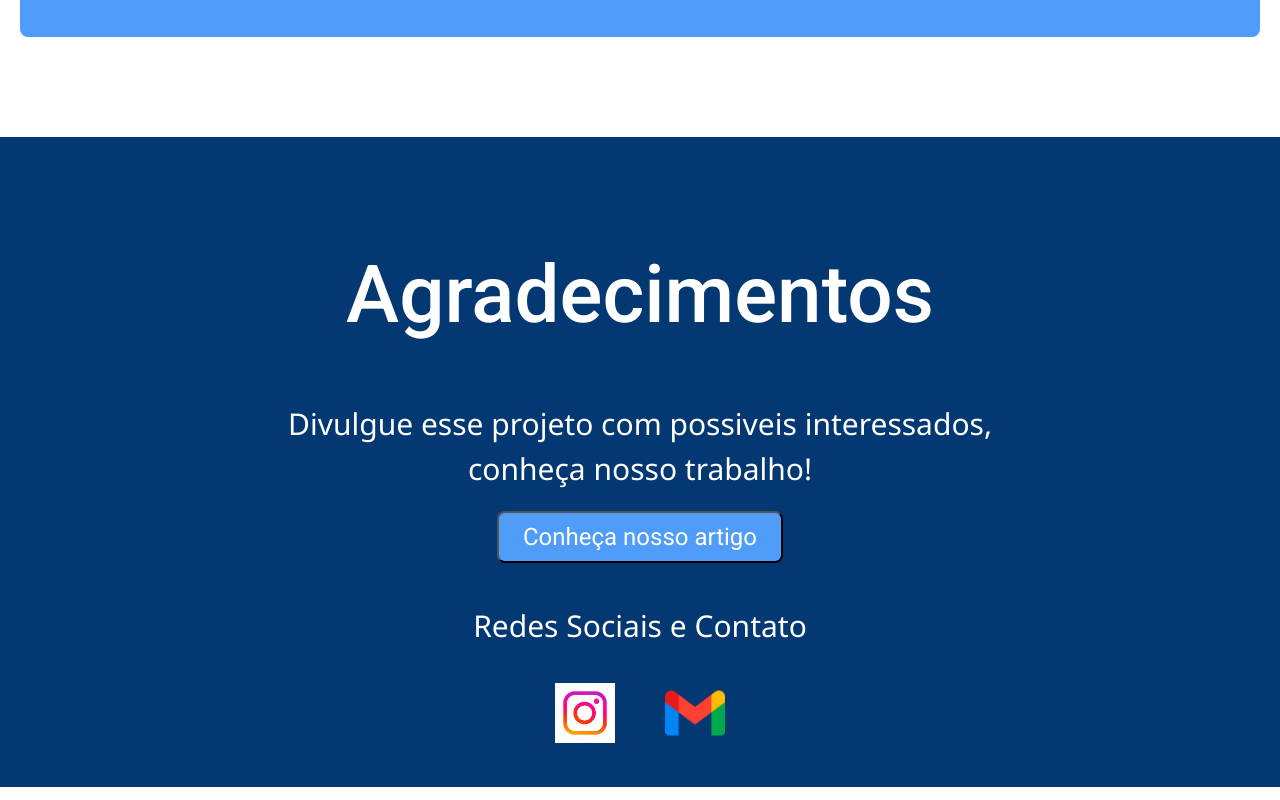
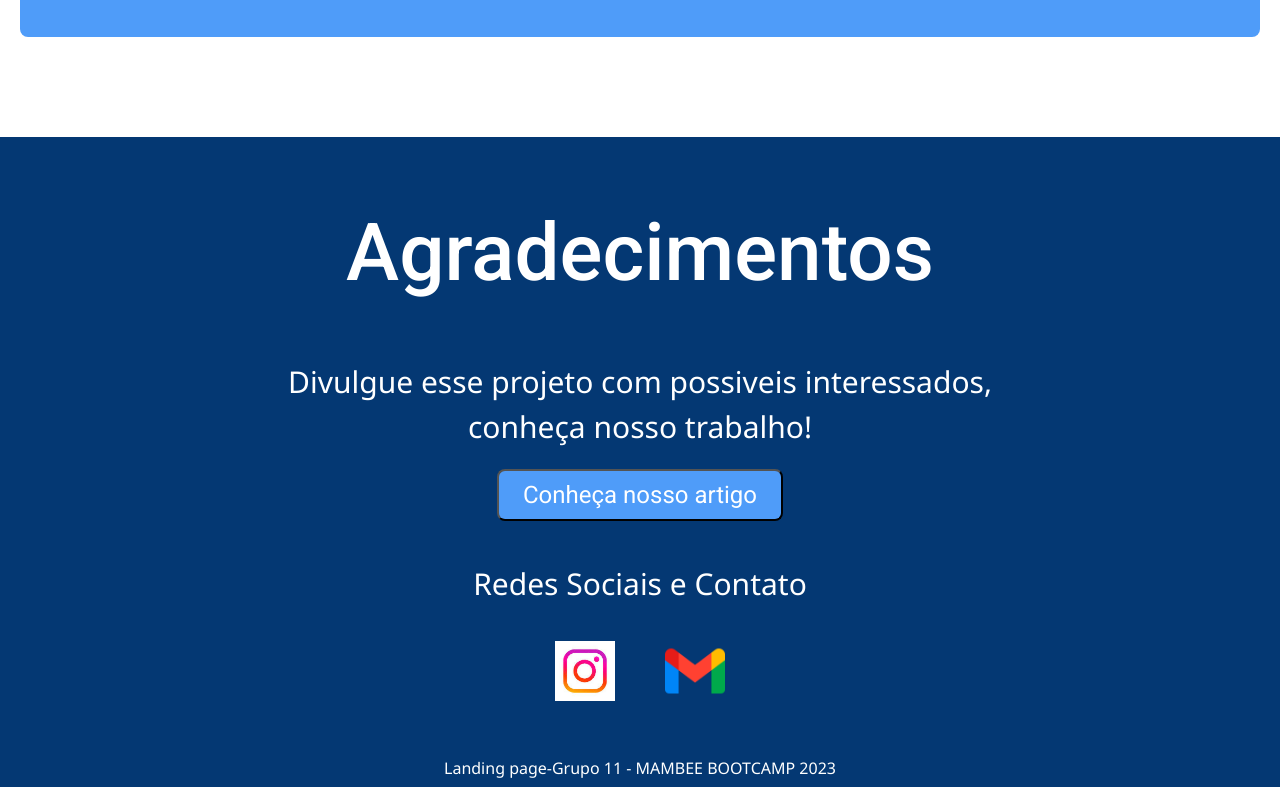
Before and after one commit to ifpi-picos/landingpage-grupo-11, a plain HTML site: page src/index.html in a window 1280 px wide. Shown: the part 2647-3447 px from the top of the page. Drawn offline with nearby package versions, Linux system fonts and the light colour scheme.

Commit message:
Inserido Footer

```diff
--- a/src/index.html
+++ b/src/index.html
@@ -133,7 +133,7 @@
 
         <div class="container-responsavel">
             <div class="image-container">
-                <img src="img2.jpg" alt="Imagem Professor">
+                <img src="src/img/Prof. Rui.jpg" alt="Imagem Professor">
             </div>
 
             <div class="text-container">
@@ -180,7 +180,16 @@
                 <img src="img/gmail.png" width="60" height="60" alt="Imagem gmail">
             </div>
         </div>
+
+        <footer class="parag">
+            <p>
+                <a href="https://github.com/ifpi-picos/landingpage-grupo-11">Landing page-Grupo 11 - </a> MAMBEE BOOTCAMP 2023
+            </p>
+
+        </footer>
+
         </section>
+
     </main>
 </body>
 
--- a/src/styles/style.css
+++ b/src/styles/style.css
@@ -373,6 +373,21 @@ h4{
     font-family: 'Roboto', sans-serif;
 }
 
+.parag p{
+    font-size: 16px;
+    margin-top: 40px;
+}
+
+.parag a{
+    text-decoration: none;
+    color:var(--branco);
+}
+.parag a:hover{
+    background-color:var(--preto);
+}
+
+
+
 /*Responsividade*/
 
 
```
Also changed, not shown: src/img/Prof. Rui.jpg (added).
